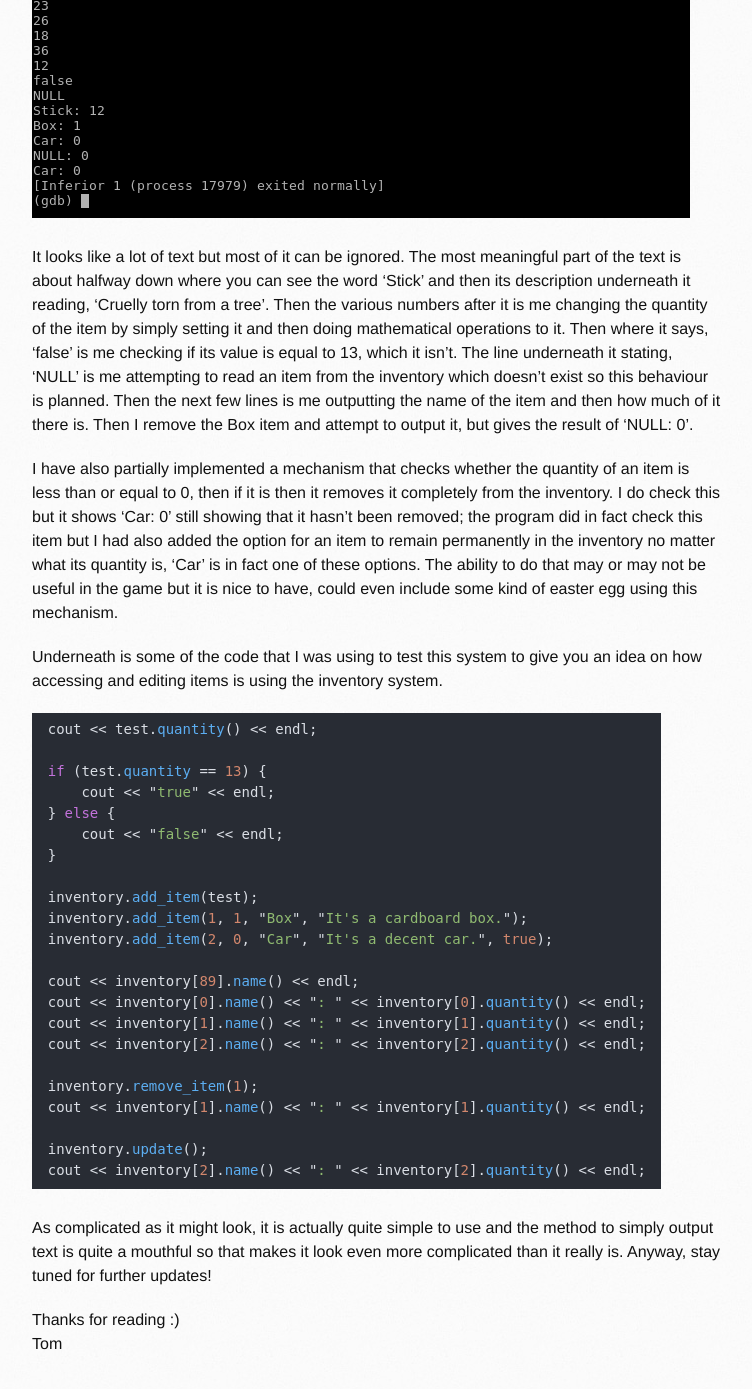
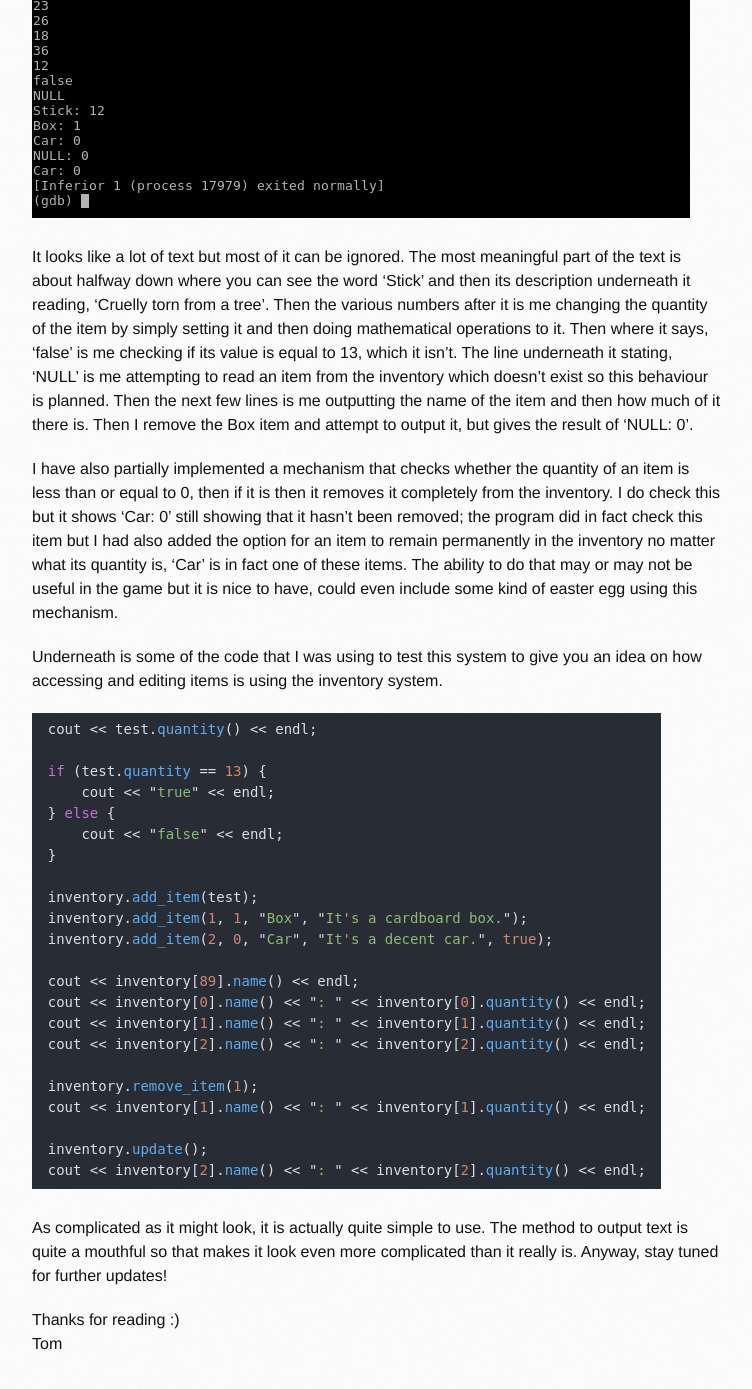
Before and after one commit to Tom56785/Project-Adventure, a Jekyll site: the page built from _posts/2018-03-02-inventory-system.md, in a window 1280 px wide and 1400 px high, scrolled down 1071 px. Shown: the top 1389 px of the window, without its empty margins (138-890 px from the left). Built offline with Jekyll 4.4.1, drawn with Linux system fonts in a browser that asks for light colours; some web fonts are replaced.

Commit message:
Corrected grammar mistake

```diff
--- a/_posts/2018-03-02-inventory-system.md
+++ b/_posts/2018-03-02-inventory-system.md
@@ -14,13 +14,13 @@ Below is a screenshot of me testing out that this inventory system actually work
 
 It looks like a lot of text but most of it can be ignored. The most meaningful part of the text is about halfway down where you can see the word 'Stick' and then its description underneath it reading, 'Cruelly torn from a tree'. Then the various numbers after it is me changing the quantity of the item by simply setting it and then doing mathematical operations to it. Then where it says, 'false' is me checking if its value is equal to 13, which it isn't. The line underneath it stating, 'NULL' is me attempting to read an item from the inventory which doesn't exist so this behaviour is planned. Then the next few lines is me outputting the name of the item and then how much of it there is. Then I remove the Box item and attempt to output it, but gives the result of 'NULL: 0'.
 
-I have also partially implemented a mechanism that checks whether the quantity of an item is less than or equal to 0, then if it is then it removes it completely from the inventory. I do check this but it shows 'Car: 0' still showing that it hasn't been removed; the program did in fact check this item but I had also added the option for an item to remain permanently in the inventory no matter what its quantity is, 'Car' is in fact one of these options. The ability to do that may or may not be useful in the game but it is nice to have, could even include some kind of easter egg using this mechanism.
+I have also partially implemented a mechanism that checks whether the quantity of an item is less than or equal to 0, then if it is then it removes it completely from the inventory. I do check this but it shows 'Car: 0' still showing that it hasn't been removed; the program did in fact check this item but I had also added the option for an item to remain permanently in the inventory no matter what its quantity is, 'Car' is in fact one of these items. The ability to do that may or may not be useful in the game but it is nice to have, could even include some kind of easter egg using this mechanism.
 
 Underneath is some of the code that I was using to test this system to give you an idea on how accessing and editing items is using the inventory system.
 
 ![Code for using Inventory](https://{{ site.url }}{{ site.baseurl }}/assets/images/2018-03-02-inventory-system/inventory-proof-of-concept-code.png)
 
-As complicated as it might look, it is actually quite simple to use and the method to simply output text is quite a mouthful so that makes it look even more complicated than it really is. Anyway, stay tuned for further updates!
+As complicated as it might look, it is actually quite simple to use. The method to output text is quite a mouthful so that makes it look even more complicated than it really is. Anyway, stay tuned for further updates!
 
 Thanks for reading :)
 Tom
```
